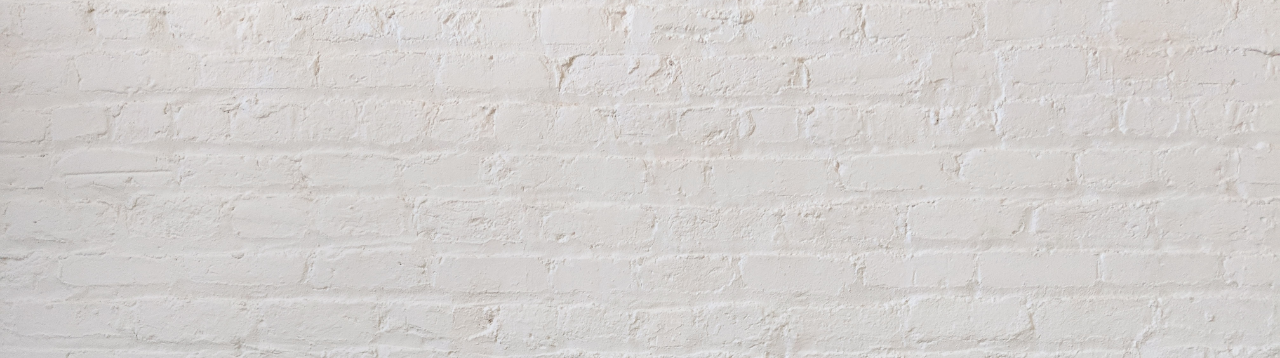
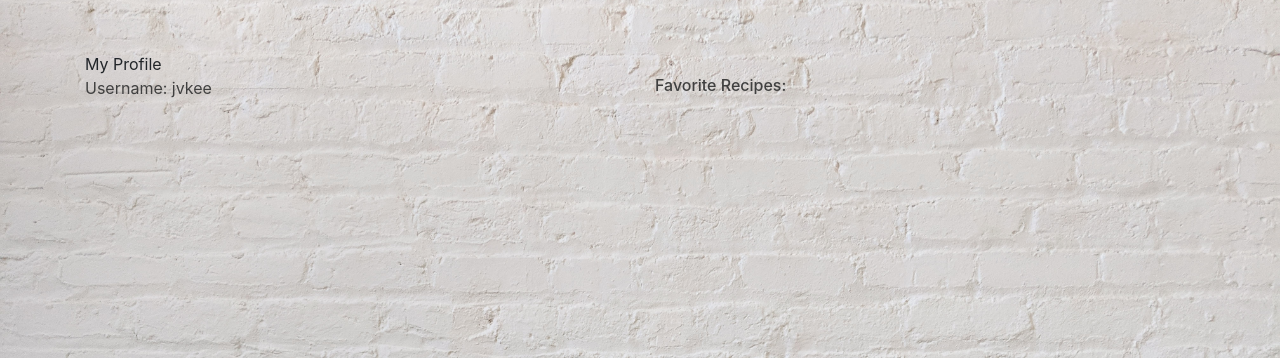
Before and after one commit to jkeefe77/recipe-app, a Django app: a page that uses Achievement2/exercise2.2/A2_Recipe_App/src/recipes/templates/recipes/profile.html in a window 1280 px wide. Shown: the part 62-420 px from the top of the page. Run offline with Django 4.2, Linux system fonts and the light colour scheme; a user stored in the database is signed in; data comes from the database, SQL or seed files in the repository; some libraries are stand-ins or nearby versions.

Commit message:
Update profile.html

```diff
--- a/Achievement2/exercise2.2/A2_Recipe_App/src/recipes/templates/recipes/profile.html
+++ b/Achievement2/exercise2.2/A2_Recipe_App/src/recipes/templates/recipes/profile.html
@@ -165,6 +165,24 @@
   margin-bottom: 15px;
   padding: 5px;
 }
+
+.rofile-container{
+            background-color: #F8F9FA;
+            border-radius: 10px;
+        }
+
+        .profile-header {
+            border-bottom: none;
+        }
+
+        .modal-title {
+            color: #404040;
+            font-weight: 600;
+        }
+
+        .profile-text {
+            color: #404040;
+        }
     </style>
   </head>
   <body>
@@ -191,6 +209,45 @@
           </ul>
         </div>
       </div>
+      <!-- <-- Favorite Recipes Grid -->
+      <div class="grid_wrapper">
+          {% for recipe in user.fav_recipes.all %}
+          <div class="grid_item">
+              <h2>{{ recipe.name }}</h2>
+              <div class="food_images">
+                  <img src="{{ recipe.pic.url }}" alt="{{ recipe.name }}">
+              </div>
+              <p>{{ recipe.description }}</p>
+              <!-- Add more details or links if needed -->
+          </div>
+          {% endfor %}
+      </div>
+
+  <!-- Profile Container -->
+  <div class="container profile-container">
+    <div class="row">
+        <div class="col-md-12">
+            <div class="profile-header">
+                My Profile
+            </div>
+        </div>
+        <div class="col-md-6">
+            <div class="profile-text">
+                <p>Username: {{ user.username }}</p>
+            </div>
+        </div>
+        <div class="col-md-6">
+            <div class="profile-text">
+                <h6>Favorite Recipes:</h6>
+                <ul>
+                    {% for recipe in user.fav_recipes.all %}
+                    <li>{{ recipe.name }}</li>
+                    {% endfor %}
+                </ul>
+            </div>
+        </div>
+    </div>
+</div>
             <script src="https://code.jquery.com/jquery-3.2.1.slim.min.js"></script>
             <script src="https://cdnjs.cloudflare.com/ajax/libs/popper.js/1.12.9/umd/popper.min.js"></script>
             <script src="https://maxcdn.bootstrapcdn.com/bootstrap/4.0.0/js/bootstrap.min.js"></script>
```
